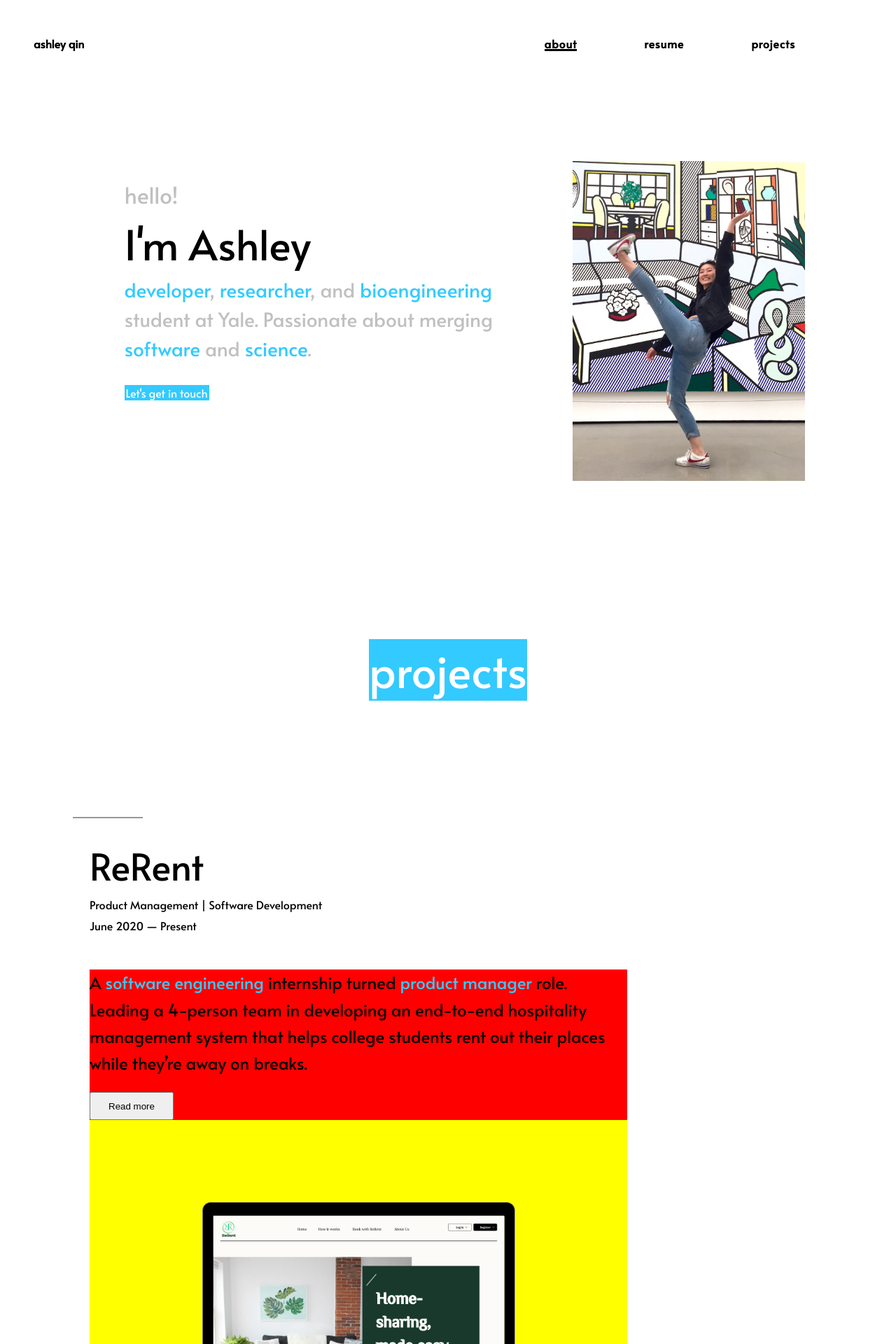
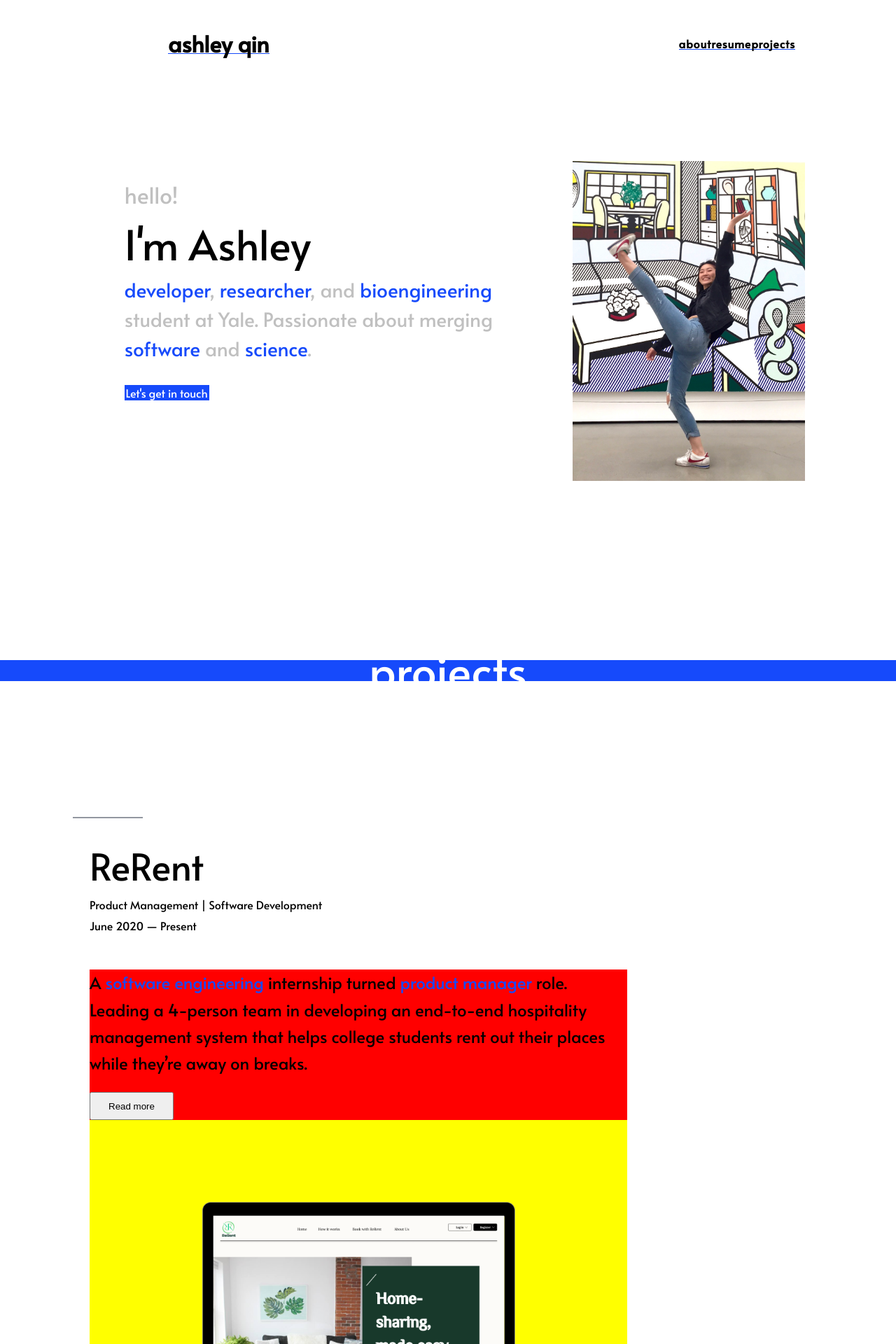
Before and after one commit to ashleyyqin/ashleyyqin.github.io, a Jekyll site: the page built from index.html, in a window 1280 px wide. Shown: the top 1920 px of the page at 70% size. Built offline with Jekyll 4.4.1, drawn with Linux system fonts in a browser that asks for light colours.

Commit message:
reformatting

```diff
--- a/_includes/nav.html
+++ b/_includes/nav.html
@@ -1,3 +1,3 @@
 <a href="/about"><span class="underline">about</span></a>
-<a href="/media/Qin_Resume.pdf" target="_blank">resume</a>
-<a href="/#projects">projects</a>
+<a href="/media/Qin_Resume.pdf" target="_blank"><span class="underline">resume</span></a>
+<a href="/#projects"><span class="underline">projects</span></a>
--- a/_layouts/default.html
+++ b/_layouts/default.html
@@ -13,7 +13,7 @@
     <body>
         <header>
             <div id="siteTitle">
-                <a href="/">ashley qin</a>
+                <a href="/"><span class="underline">ashley qin</span></a>
             </div>
 
             <nav>
--- a/index.html
+++ b/index.html
@@ -19,7 +19,7 @@ title: Home
 
 <div class="work">
 <!--    <span class="blue" style="font-size: 400%">.</span>projects<span class="blue" style="font-size: 400%">.</span>-->
-    <span style="background: #33CAFF; color: white">projects</span>
+    <span>projects</span>
 </div>
 
 
--- a/styles/main.css
+++ b/styles/main.css
@@ -1,8 +1,8 @@
 /* VARIABLES */
 
 :root {
-    /*--color-blue: #164afb;*/
-    --color-blue: #33CAFF;
+    --color-blue: #164afb;
+    /*--color-blue: #33CAFF;*/
     --color-pink: #ff5470;
     --color-slate: #273142;
 }
@@ -140,30 +140,33 @@ header a:hover {
     color: var(--color-blue);
 }
 
-/*#siteTitle {*/
-/*    z-index: 2000;*/
-/*    font-size: 200%;*/
-/*    margin-left: 6em;*/
-/*}*/
+#siteTitle {
+    z-index: 2000;
+    font-size: 200%;
+    margin-left: 6em;
+}
 
 nav {
     display: flex;
     z-index: 2000;
     margin-left: auto;
     justify-items: right;
+    font-size: 100%;
+    letter-spacing: 0.05em;
+    margin-right: 6em;
 }
 
 .underline {
-    border-bottom: 3px solid currentColor;
+    border-bottom: 1px solid var(--color-blue);
     display: inline-block;
     line-height: 0.85;
 }
 
-nav a {
+/*nav a {
     font-size: 100%;
     letter-spacing: 0.05em;
     margin-right: 6em;
-}
+}*/
 
 footer {
     padding: auto;
@@ -516,9 +519,9 @@ main {
     background-color: #6f42c1;
 }
 
-.inline-label-page {
-    background-color: var(--color-pink);
-}
+/*.inline-label-page {*/
+/*    background-color: var(--color-pink);*/
+/*}*/
 
 /* PAGE STYLES: BLOG LIST */
 
@@ -606,4 +609,6 @@ main {
     margin-top: 4em;
     text-align: center;
     display: block;
+    color: white;
+    background: var(--color-blue);
 }
```
